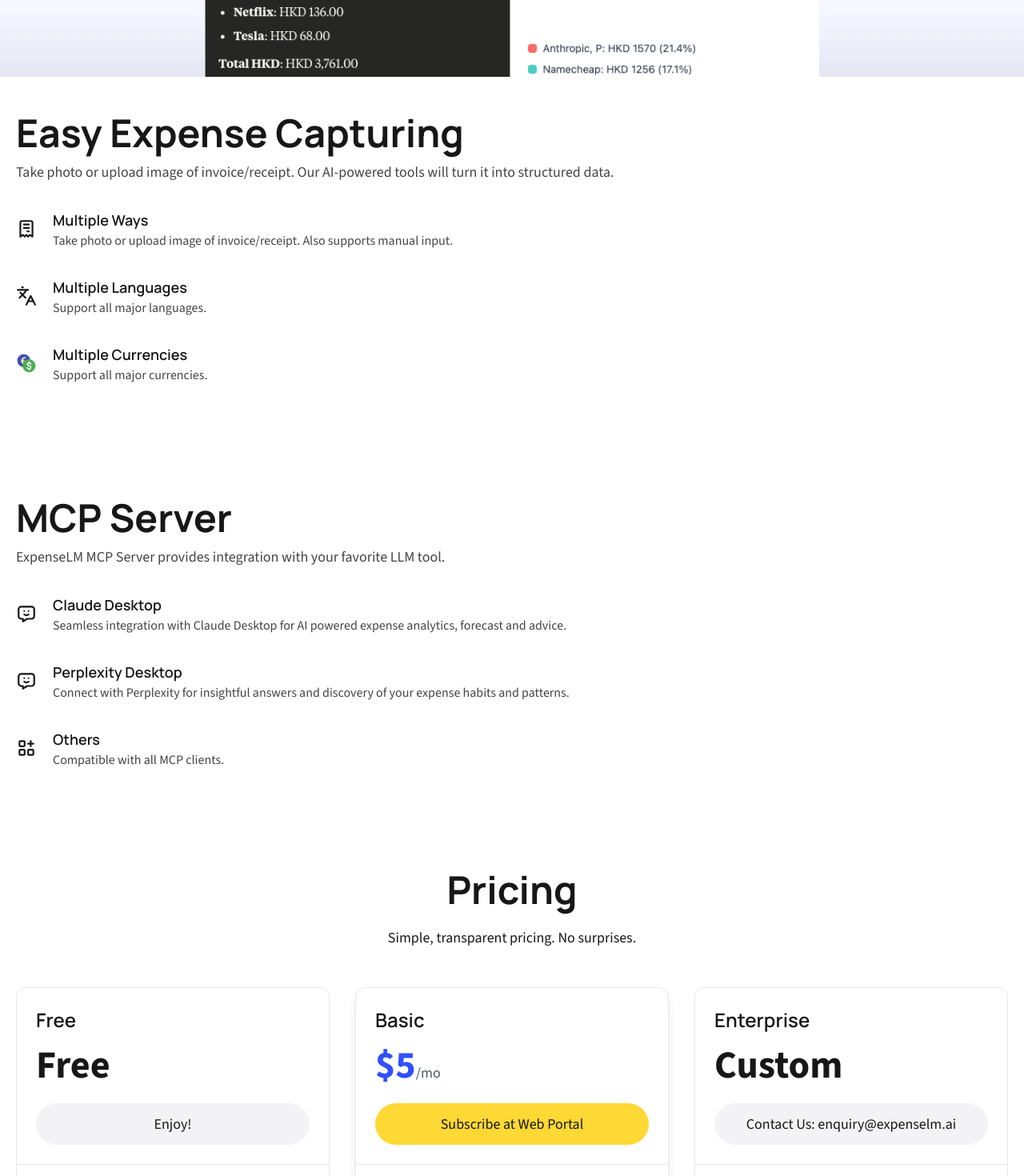
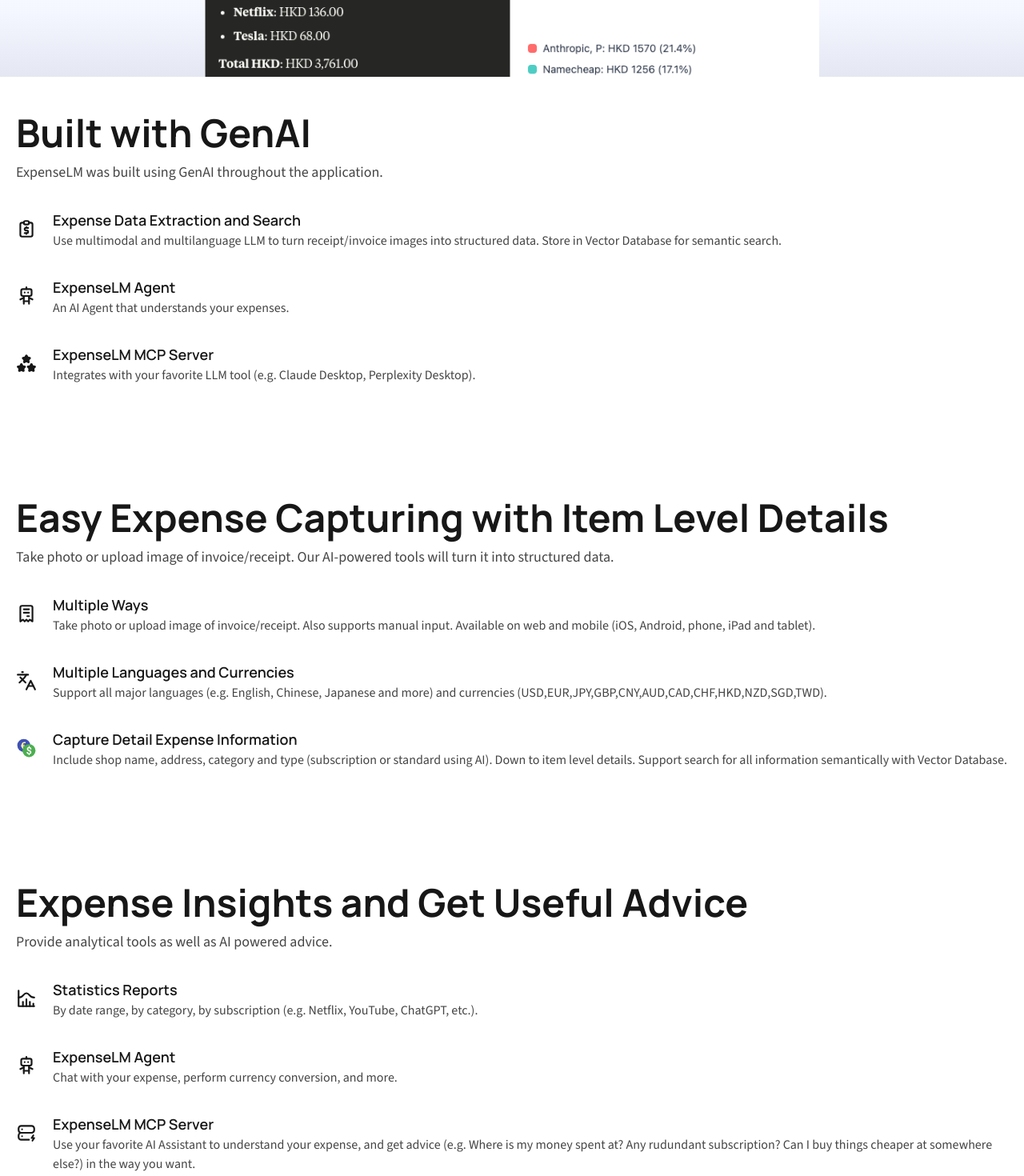
Before and after one commit to expenselm/expenselm-website, a Next.js app: page / in a window 1280 px wide. Shown: the part 980-2450 px from the top of the page at 80% size. Built offline with nearby package versions, Linux system fonts and the light colour scheme; no server answers.

Commit message:
Updated benefits section

```diff
--- a/src/components/Benefits/BenefitSection.tsx
+++ b/src/components/Benefits/BenefitSection.tsx
@@ -56,23 +56,23 @@
                 whileInView="onscreen"
                 viewport={{ once: true }}
             >
-                <div className="mt-10 w-full text-center lg:text-left ">
+                <div className="mt-10 w-full lg:flex-1">
                     <motion.div
-                        className="flex flex-col w-full"
+                        className="flex flex-col w-full mx-auto lg:mx-0 text-center lg:text-left lg:max-w-none"
                         variants={childVariants}
                     >
                         <SectionTitle>
-                            <h3 className="lg:max-w-2xl">
+                            <h3 className="w-full lg:max-w-none">
                                 {title}
                             </h3>
                         </SectionTitle>
 
-                        <p className="mt-1.5 mx-auto lg:ml-0 leading-normal text-foreground-accent">
+                        <p className="mt-1.5 mx-auto lg:mx-0 leading-normal text-foreground-accent w-full lg:max-w-none">
                             {description}
                         </p>
                     </motion.div>
 
-                    <div className="mx-auto lg:ml-0 w-full">
+                    <div className="mx-auto lg:mx-0 w-full lg:max-w-none">
                         {bullets.map((item, index) => (
                             <BenefitBullet key={index} title={item.title} icon={item.icon} description={item.description} />
                         ))}
--- a/src/components/SectionTitle.tsx
+++ b/src/components/SectionTitle.tsx
@@ -5,8 +5,11 @@
 }
 
 const SectionTitle: React.FC<SectionTitleProps> = ({ children }) => {
+    const existingClassName = children.props.className ?? "";
+    const mergedClassName = `${existingClassName} text-3xl lg:text-5xl lg:leading-tight font-bold`.trim();
+
     return React.cloneElement(children, {
-        className: children.props.className + " text-3xl lg:text-5xl lg:leading-tight font-bold"
+        className: mergedClassName
     });
 };
 
--- a/src/data/benefits.tsx
+++ b/src/data/benefits.tsx
@@ -1,4 +1,4 @@
-import { TbApps, TbMessageChatbot, TbReceipt } from "react-icons/tb";
+import { TbApps, TbMessageChatbot, TbReceipt, TbReportMoney, TbRobot, TbStarsFilled, TbChartHistogram, TbServerBolt } from "react-icons/tb";
 import { LuLanguages } from "react-icons/lu";
 import { FcCurrencyExchange } from "react-icons/fc";
 
@@ -6,23 +6,65 @@
 
 export const benefits: IBenefit[] = [
     {
-        title: "Easy Expense Capturing",
+        title: "Built with GenAI",
+        description: "ExpenseLM was built using GenAI throughout the application.",
+        bullets: [
+            {
+                title: "Expense Data Extraction and Search",
+                description: "Use multimodal and multilanguage LLM to turn receipt/invoice images into structured data. Store in Vector Database for semantic search.",
+                icon: <TbReportMoney size={26} />
+            },
+            {
+                title: "ExpenseLM Agent",
+                description: "An AI Agent that understands your expenses.",
+                icon: <TbRobot size={26} />
+            },
+            {
+                title: "ExpenseLM MCP Server",
+                description: "Integrates with your favorite LLM tool (e.g. Claude Desktop, Perplexity Desktop).",
+                icon: <TbStarsFilled size={26} />
+            }
+        ]
+    },
+    {
+        title: "Easy Expense Capturing with Item Level Details",
         description: "Take photo or upload image of invoice/receipt. Our AI-powered tools will turn it into structured data.",
         bullets: [
             {
                 title: "Multiple Ways",
-                description: "Take photo or upload image of invoice/receipt. Also supports manual input.",
+                description: "Take photo or upload image of invoice/receipt. Also supports manual input. Available on web and mobile (iOS, Android, phone, iPad and tablet).",
                 icon: <TbReceipt size={26} />
             },
             {
-                title: "Multiple Languages",
-                description: "Support all major languages.",
+                title: "Multiple Languages and Currencies",
+                description: "Support all major languages (e.g. English, Chinese, Japanese and more) and currencies (USD,EUR,JPY,GBP,CNY,AUD,CAD,CHF,HKD,NZD,SGD,TWD).",
                 icon: <LuLanguages size={26} />
             },
             {
-                title: "Multiple Currencies",
-                description: "Support all major currencies.",
+                title: "Capture Detail Expense Information",
+                description: "Include shop name, address, category and type (subscription or standard using AI). Down to item level details. Support search for all information semantically with Vector Database.",
                 icon: <FcCurrencyExchange size={26} />
+            }
+        ]
+    },
+    {
+        title: "Expense Insights and Get Useful Advice",
+        description: "Provide analytical tools as well as AI powered advice.",
+        bullets: [
+            {
+                title: "Statistics Reports",
+                description: "By date range, by category, by subscription (e.g. Netflix, YouTube, ChatGPT, etc.).",
+                icon: <TbChartHistogram size={26} />
+            },
+            {
+                title: "ExpenseLM Agent",
+                description: "Chat with your expense, perform currency conversion, and more.",
+                icon: <TbRobot size={26} />
+            },
+            {
+                title: "ExpenseLM MCP Server",
+                description: "Use your favorite AI Assistant to understand your expense, and get advice (e.g. Where is my money spent at? Any rudundant subscription? Can I buy things cheaper at somewhere else?) in the way you want.",
+                icon: <TbServerBolt size={26} />
             }
         ]
     },
--- a/src/data/faq.ts
+++ b/src/data/faq.ts
@@ -8,7 +8,7 @@
     },
     {
         question: `How to signup for ${siteDetails.siteName}?`,
-        answer: 'Just visit https://web.expenselm.ai and signup with your email and password, or login with your Google account.'
+        answer: 'Just visit https://web.expenselm.ai and signup with your email and password, or login/signup with your Google account or Apple ID.'
     },
     {
         question: `How to setup ${siteDetails.siteName} MCP server for Claude and Perplexity Desktop?`,
```
